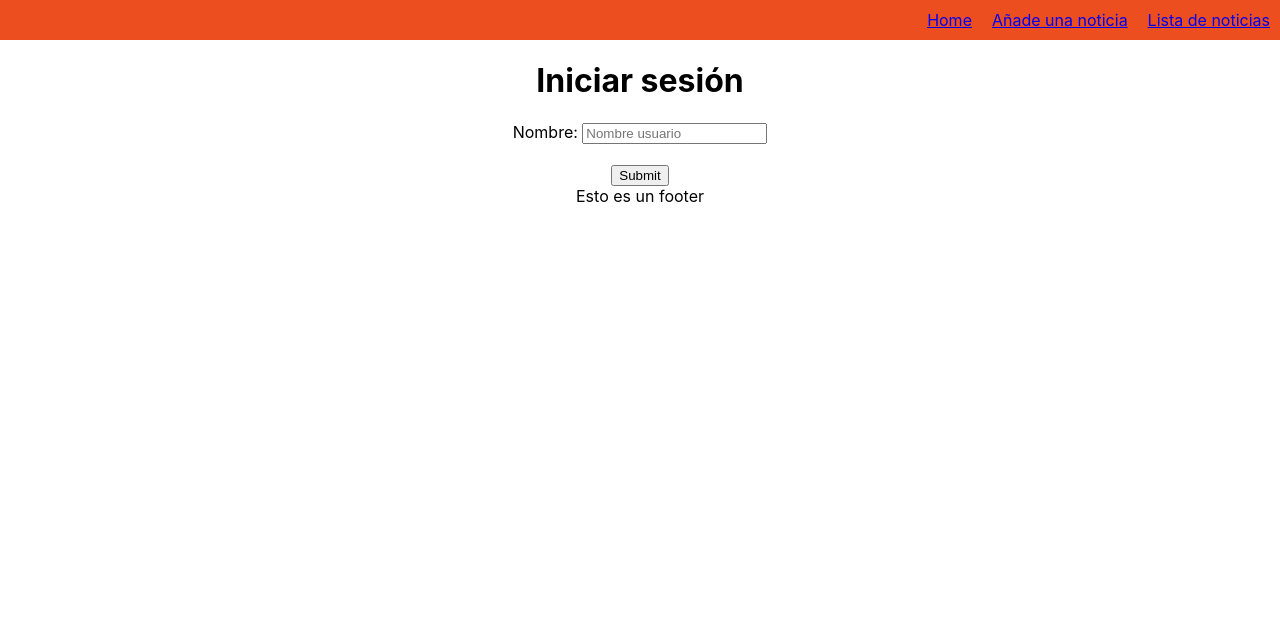
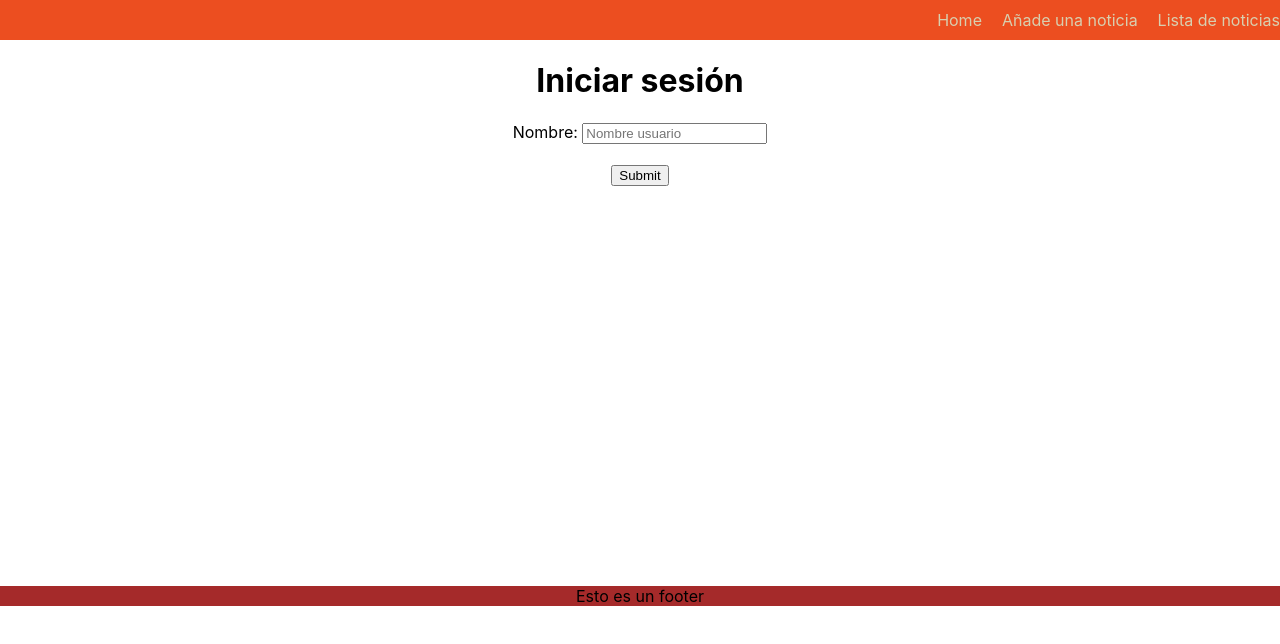
Before and after one commit to Saralopezlovon/pagNoticias, a React (Create React App) app: page / in a window 1280 px wide. Shown: the top 644 px of the page. Built offline with nearby package versions, Linux system fonts and the light colour scheme.

Commit message:
Add redirect

```diff
--- a/src/App.js
+++ b/src/App.js
@@ -16,8 +16,8 @@ function App() {
       </userContext.Provider>
 
     </BrowserRouter>
+    <Footer/>
 
-    <Footer/>
   </div>
   );
 }
--- a/src/components/Footer/Footer.css
+++ b/src/components/Footer/Footer.css
@@ -1,6 +1,6 @@
-/* div{
+footer{
     position: fixed;
     width: 100%;
-    margin-top: 500px;
+    margin-top: 400px;
     background-color: brown;
-} */
+}
--- a/src/components/Footer/Footer.jsx
+++ b/src/components/Footer/Footer.jsx
@@ -1,10 +1,10 @@
 import React, { Component } from "react";
-// import "./Footer.css"
+import "./Footer.css"
 
 
 class Footer extends Component {
   render() {
-    return <div>Esto es un footer</div>;
+    return <footer>Esto es un footer</footer>;
   }
 }
 
--- a/src/components/Form/Form.jsx
+++ b/src/components/Form/Form.jsx
@@ -1,8 +1,12 @@
 import React, { Component } from "react";
-// import {Link} from 'react-router-dom';
+import { Navigate } from 'react-router'
 
 
 class Form extends Component {
+
+  state = {
+    redirect: false
+  }
 
   handleSubmit = (event) =>{
     event.preventDefault();
@@ -14,9 +18,17 @@ class Form extends Component {
 
     this.props.setInfo(title, picture, description, author, date)
 
+    this.setState({ redirect: true });
+
 }
 
   render() {
+    const { redirect } = this.state;
+
+     if (redirect) {
+       return <Navigate to='/list'/>;
+     }
+
     return (<div>
         <h1>Añade una noticia: </h1>
         <form onSubmit={this.handleSubmit}>
--- a/src/components/Nav/Nav.css
+++ b/src/components/Nav/Nav.css
@@ -7,6 +7,7 @@ Paleta
 nav{
     background-color:#EC4E20;
     width: 100%;
+    padding:10px;
 }
 
 ul{
@@ -19,8 +20,9 @@ ul{
     color:#D8CFAF;
 }
 
-li{
+li a{
     text-decoration: none;
     margin:10px;
     color:#D8CFAF;
+    text-decoration: none;
 }
```
